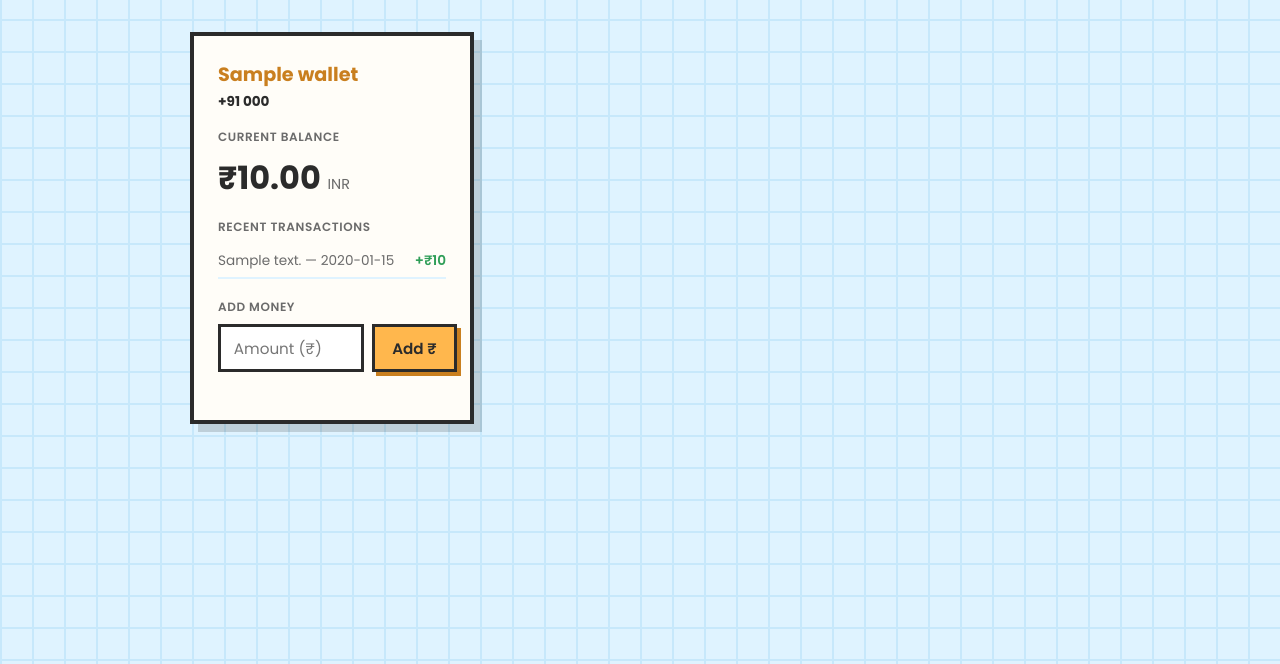
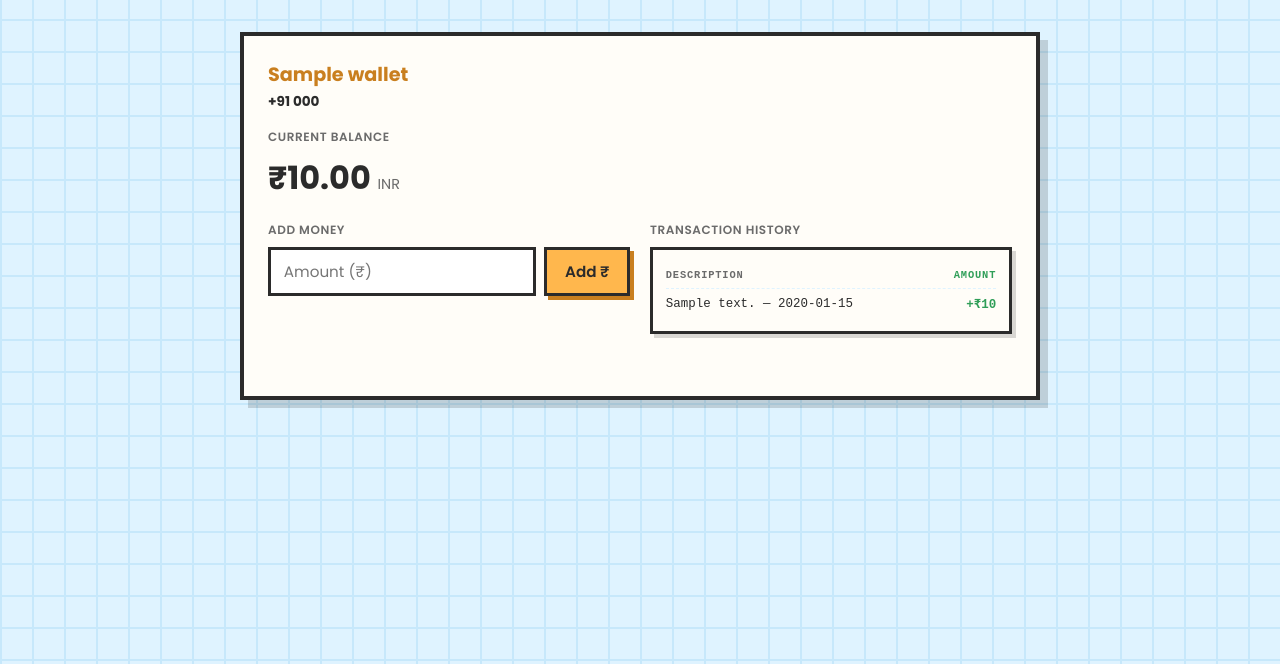
Before and after one commit to sarangan19/swaramPay, a Flask app: template templates/companion/dashboard.html in a window 1280 px wide. Shown: the part 109-773 px from the top of the page. Run offline with Flask 3, Linux system fonts and the light colour scheme; the template is opened without the code that fills it: most values are stand-ins (such as "Sample title", 1, 10 or a date in 2020).

Commit message:
Redesign dashboard wallet cards and stabilize brand-name layout
- Pin brand-name title width so the logo doesn't shift between languages
- Lay out each wallet card as one-per-row: Add Money on the left, Transaction History on the right in a themed ledger panel
- Add a segmented loading bar during top-up and a pixel coin-flip on success
- Drop emoji from top-up status messages

```diff
--- a/templates/companion/dashboard.html
+++ b/templates/companion/dashboard.html
@@ -49,6 +49,8 @@
     }
     #brand-name {
       display: inline-block;
+      min-width: 4em;
+      text-align: center;
       transition: opacity 0.45s ease, transform 0.45s ease;
     }
     #brand-name.slide-out {
@@ -67,8 +69,8 @@
       margin-right: 0.6rem;
     }
     header p { color: var(--muted); font-size: 0.9rem; margin-top: 0.5rem; }
-    .grid { max-width: 900px; margin: 0 auto; display: grid;
-            grid-template-columns: repeat(auto-fill, minmax(280px, 1fr)); gap: 1.5rem; }
+    .grid { max-width: 800px; margin: 0 auto; display: grid;
+            grid-template-columns: 1fr; gap: 1.5rem; }
     .wallet-card {
       background: var(--card);
       border: 4px solid var(--ink);
@@ -87,14 +89,38 @@
     .balance span { font-size: 0.9rem; color: var(--muted); font-weight: 400; }
     .section-title { font-size: 0.75rem; color: var(--muted);
                      text-transform: uppercase; letter-spacing: 0.05em; margin-bottom: 0.5rem; font-weight: 600; }
-    .tx-list { list-style: none; margin-bottom: 1.2rem; }
-    .tx-list li {
-      display: flex; justify-content: space-between; align-items: center;
-      padding: 0.4rem 0; border-bottom: 2px solid var(--bg);
-      font-size: 0.85rem; color: var(--muted);
+    .card-body {
+      display: grid;
+      grid-template-columns: 1fr 1fr;
+      gap: 1.25rem;
+      margin-top: 1.2rem;
     }
-    .tx-list li .amt { color: var(--success); font-weight: 600; }
-    .tx-list li .debit { color: var(--error-text); }
+    @media (max-width: 480px) {
+      .card-body { grid-template-columns: 1fr; }
+    }
+    .tx-panel {
+      background: var(--card);
+      border: 3px solid var(--ink);
+      box-shadow: 4px 4px 0 rgba(0,0,0,0.15);
+      padding: 0.7rem 0.8rem;
+      font-family: 'Courier New', Courier, monospace;
+      max-height: 230px;
+      overflow-y: auto;
+    }
+    .tx-row {
+      display: flex; justify-content: space-between; align-items: center; gap: 0.6rem;
+      padding: 0.45rem 0; border-bottom: 1px dashed var(--bg);
+      font-size: 0.78rem; color: var(--ink);
+    }
+    .tx-row:last-child { border-bottom: none; }
+    .tx-row.tx-header {
+      color: var(--muted); text-transform: uppercase; letter-spacing: 0.08em;
+      font-size: 0.65rem; font-weight: 700;
+    }
+    .tx-row .desc { overflow: hidden; text-overflow: ellipsis; white-space: nowrap; }
+    .tx-row .amt { color: var(--success); font-weight: 700; white-space: nowrap; }
+    .tx-row .debit { color: var(--error-text); font-weight: 700; white-space: nowrap; }
+    .tx-empty { color: var(--muted); font-size: 0.8rem; text-align: center; padding: 0.8rem 0; }
     .topup { display: flex; gap: 0.5rem; }
     .topup input {
       flex: 1; padding: 0.6rem 0.8rem; background: #fff;
@@ -119,6 +145,60 @@
     .topup button:active {
       transform: translate(4px, 4px);
       box-shadow: 0 0 0 var(--primary-shadow);
+    }
+    .progress-wrap {
+      max-height: 0;
+      overflow: hidden;
+      transition: max-height 0.2s ease;
+    }
+    .progress-wrap.active { max-height: 40px; margin-top: 0.7rem; }
+    .progress-label {
+      font-size: 0.7rem; font-weight: 700; text-transform: uppercase;
+      letter-spacing: 0.05em; color: var(--muted); margin-bottom: 0.3rem;
+    }
+    .progress-track {
+      display: flex; gap: 2px;
+      border: 3px solid var(--ink);
+      background: #fff; padding: 3px; height: 16px;
+    }
+    .progress-seg { flex: 1; background: var(--bg); }
+    .progress-wrap.active .progress-seg {
+      background: var(--secondary);
+      opacity: 0.25;
+      animation: progress-pulse 1.2s ease-in-out infinite;
+    }
+    .progress-wrap.active .progress-seg:nth-child(1)  { animation-delay: 0.00s; }
+    .progress-wrap.active .progress-seg:nth-child(2)  { animation-delay: 0.08s; }
+    .progress-wrap.active .progress-seg:nth-child(3)  { animation-delay: 0.16s; }
+    .progress-wrap.active .progress-seg:nth-child(4)  { animation-delay: 0.24s; }
+    .progress-wrap.active .progress-seg:nth-child(5)  { animation-delay: 0.32s; }
+    .progress-wrap.active .progress-seg:nth-child(6)  { animation-delay: 0.40s; }
+    .progress-wrap.active .progress-seg:nth-child(7)  { animation-delay: 0.48s; }
+    .progress-wrap.active .progress-seg:nth-child(8)  { animation-delay: 0.56s; }
+    .progress-wrap.active .progress-seg:nth-child(9)  { animation-delay: 0.64s; }
+    .progress-wrap.active .progress-seg:nth-child(10) { animation-delay: 0.72s; }
+    @keyframes progress-pulse {
+      0%, 100% { opacity: 0.25; }
+      50% { opacity: 1; }
+    }
+    .coin-flip {
+      width: 42px; height: 42px;
+      margin: 0.7rem auto 0;
+      border-radius: 50%;
+      background: var(--primary);
+      border: 3px solid var(--ink);
+      display: flex; align-items: center; justify-content: center;
+      font-weight: 700; font-size: 1.2rem; color: var(--ink);
+      opacity: 0;
+    }
+    .coin-flip.flip {
+      opacity: 1;
+      animation: coin-flip 0.5s ease-in-out 2;
+    }
+    @keyframes coin-flip {
+      0%   { transform: rotateY(0deg) scale(0.7); }
+      50%  { transform: rotateY(180deg) scale(1.2); }
+      100% { transform: rotateY(360deg) scale(1); }
     }
     .status-msg { font-size: 0.8rem; margin-top: 0.5rem; min-height: 1.2em; font-weight: 600; }
     .status-msg.success { color: var(--success); }
@@ -148,29 +228,46 @@
     <p class="section-title">Current Balance</p>
     <p class="balance">₹{{ "%.2f"|format(wallet.balance) }} <span>INR</span></p>
 
-    <p class="section-title">Recent Transactions</p>
-    <ul class="tx-list">
-      {% if wallet.recent %}
-        {% for tx in wallet.recent|reverse %}
-        <li>
-          <span>{{ tx.desc }} — {{ tx.timestamp[:10] }}</span>
-          <span class="{{ 'debit' if tx.type == 'debit' else 'amt' }}">
-            {{ '-' if tx.type == 'debit' else '+' }}₹{{ tx.amount }}
-          </span>
-        </li>
-        {% endfor %}
-      {% else %}
-        <li><span>No transactions yet</span></li>
-      {% endif %}
-    </ul>
+    <div class="card-body">
+      <div class="card-left">
+        <p class="section-title">Add Money</p>
+        <div class="topup">
+          <input type="number" min="1" max="50000" placeholder="Amount (₹)"
+                 id="amt-{{ wallet.phone }}" onkeydown="if(event.key==='Enter')topUp('{{ wallet.phone }}')"/>
+          <button onclick="topUp('{{ wallet.phone }}')">Add ₹</button>
+        </div>
+        <div class="progress-wrap" id="progress-{{ wallet.phone }}">
+          <p class="progress-label">Processing payment…</p>
+          <div class="progress-track">
+            {% for _ in range(10) %}<div class="progress-seg"></div>{% endfor %}
+          </div>
+        </div>
+        <div class="coin-flip" id="coin-{{ wallet.phone }}">₹</div>
+        <p class="status-msg" id="status-{{ wallet.phone }}"></p>
+      </div>
 
-    <p class="section-title">Add Money</p>
-    <div class="topup">
-      <input type="number" min="1" max="50000" placeholder="Amount (₹)"
-             id="amt-{{ wallet.phone }}" onkeydown="if(event.key==='Enter')topUp('{{ wallet.phone }}')"/>
-      <button onclick="topUp('{{ wallet.phone }}')">Add ₹</button>
+      <div class="card-right">
+        <p class="section-title">Transaction History</p>
+        <div class="tx-panel">
+          <div class="tx-row tx-header">
+            <span class="desc">Description</span>
+            <span class="amt">Amount</span>
+          </div>
+          {% if wallet.recent %}
+            {% for tx in wallet.recent|reverse %}
+            <div class="tx-row">
+              <span class="desc">{{ tx.desc }} — {{ tx.timestamp[:10] }}</span>
+              <span class="{{ 'debit' if tx.type == 'debit' else 'amt' }}">
+                {{ '-' if tx.type == 'debit' else '+' }}₹{{ tx.amount }}
+              </span>
+            </div>
+            {% endfor %}
+          {% else %}
+            <p class="tx-empty">No transactions yet</p>
+          {% endif %}
+        </div>
+      </div>
     </div>
-    <p class="status-msg" id="status-{{ wallet.phone }}"></p>
   </div>
   {% endfor %}
 </div>
@@ -219,26 +316,36 @@ function slideTo(el, finalText) {
 async function topUp(phone) {
   const amtInput = document.getElementById('amt-' + phone);
   const statusEl = document.getElementById('status-' + phone);
+  const progressEl = document.getElementById('progress-' + phone);
+  const coinEl = document.getElementById('coin-' + phone);
   const amount = parseFloat(amtInput.value);
   if (!amount || amount <= 0 || amount > 50000) {
     statusEl.textContent = 'Enter a valid amount (₹1 – ₹50,000).';
     statusEl.className = 'status-msg error';
     return;
   }
-  statusEl.textContent = 'Processing…';
+  statusEl.textContent = '';
   statusEl.className = 'status-msg';
+  coinEl.classList.remove('flip');
+  progressEl.classList.add('active');
+
   const formData = new FormData();
   formData.append('target_phone', phone);
   formData.append('amount', amount);
   const res = await fetch('/companion/add-money', { method: 'POST', body: formData });
   const data = await res.json();
+
+  progressEl.classList.remove('active');
+
   if (data.status === 'success') {
-    statusEl.textContent = `✅ ₹${amount} added! New balance: ₹${data.new_balance.toFixed(2)}`;
+    void coinEl.offsetWidth;
+    coinEl.classList.add('flip');
+    statusEl.textContent = `₹${amount} added! New balance: ₹${data.new_balance.toFixed(2)}`;
     statusEl.className = 'status-msg success';
     amtInput.value = '';
-    setTimeout(() => location.reload(), 2000);
+    setTimeout(() => location.reload(), 2200);
   } else {
-    statusEl.textContent = '❌ ' + (data.error || 'Failed');
+    statusEl.textContent = data.error || 'Failed';
     statusEl.className = 'status-msg error';
   }
 }
--- a/templates/companion/login.html
+++ b/templates/companion/login.html
@@ -57,6 +57,8 @@
     }
     #brand-name {
       display: inline-block;
+      min-width: 4em;
+      text-align: center;
       transition: opacity 0.45s ease, transform 0.45s ease;
     }
     #brand-name.slide-out {
```
